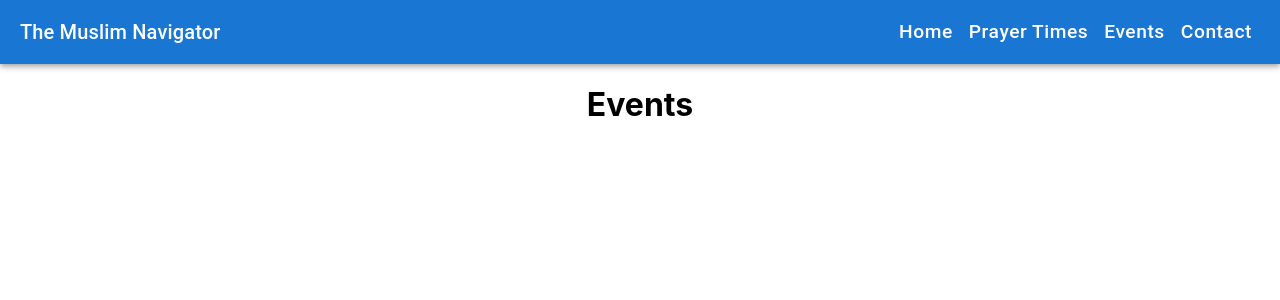
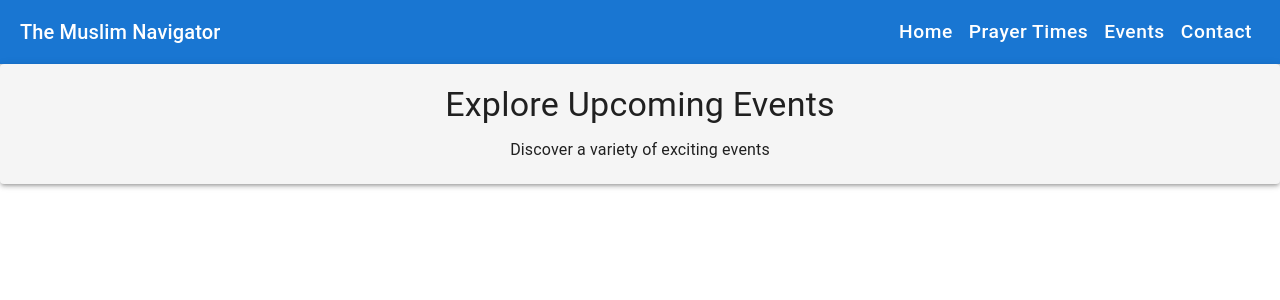
Before and after one commit to MarwanMashaly1/fe-salamcity, a React (Create React App) app: page /events in a window 1280 px wide. Shown: the top 300 px of the page. Built offline with nearby package versions, Linux system fonts and the light colour scheme.

Commit message:
Add hero section for events page

```diff
--- /dev/null
+++ b/src/components/Hero.jsx
@@ -0,0 +1,26 @@
+import React from "react";
+import { Typography, Box, Paper } from "@mui/material";
+
+const Hero = () => {
+  return (
+    <Paper
+      elevation={3}
+      sx={{
+        backgroundColor: "#f5f5f5",
+        padding: "20px",
+        marginBottom: "30px",
+      }}
+    >
+      <Box textAlign="center">
+        <Typography variant="h4" sx={{ marginBottom: "10px" }}>
+          Explore Upcoming Events
+        </Typography>
+        <Typography variant="subtitle1">
+          Discover a variety of exciting events
+        </Typography>
+      </Box>
+    </Paper>
+  );
+};
+
+export default Hero;
--- a/src/pages/Events.jsx
+++ b/src/pages/Events.jsx
@@ -1,9 +1,10 @@
 import React from "react";
+import Hero from "../components/Hero";
 
 const Events = () => {
   return (
     <div>
-      <h1>Events</h1>
+      <Hero />
     </div>
   );
 };
--- a/src/pages/Home.jsx
+++ b/src/pages/Home.jsx
@@ -6,6 +6,7 @@ import {
   CardContent,
   CardMedia,
   CardActionArea,
+  Button,
 } from "@mui/material";
 import "react-responsive-carousel/lib/styles/carousel.min.css";
 import { Carousel } from "react-responsive-carousel";
```
Lines whose indentation alone changed are shown as unchanged.
